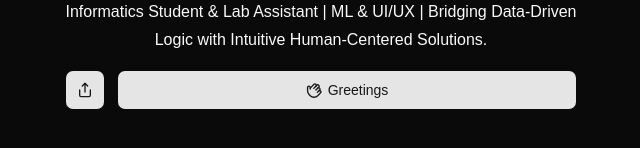
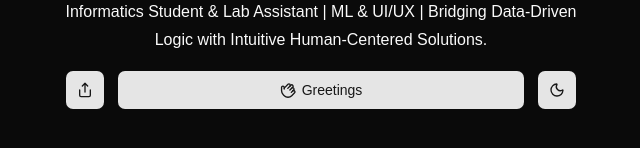
Before and after one commit to frsyrnaa/portfolio, a React (Vite) app: page / in a window 1280 px wide. Shown: the part 230-378 px from the top of the page, without its empty margins (319-959 px from the left). Built offline with nearby package versions, Linux system fonts and the light colour scheme.

Commit message:
feat: added a toggle theme for the theme

```diff
--- a/src/components/page/heading.tsx
+++ b/src/components/page/heading.tsx
@@ -1,6 +1,7 @@
 import pfp from "@/assets/images/pfp.jpeg";
 import { LinkShare } from "../link-share";
 import { ButtonGreeting } from "../button-greeting";
+import { ThemeToggle } from "../theme-toggle";
 
 export function Heading() {
   return (
@@ -38,6 +39,7 @@ export function Heading() {
         <div className="flex-1">
           <ButtonGreeting />
         </div>
+        <ThemeToggle />
       </div>
     </header>
   );
--- a/src/components/theme-provider.tsx
+++ b/src/components/theme-provider.tsx
@@ -1,4 +1,6 @@
-import { createContext, useEffect, useState } from "react";
+"use client";
+
+import * as React from "react";
 
 type Theme = "dark" | "light" | "system";
 
@@ -11,14 +13,17 @@ type ThemeProviderProps = {
 type ThemeProviderState = {
   theme: Theme;
   setTheme: (theme: Theme) => void;
+  toggleTheme: () => void;
 };
 
 const initialState: ThemeProviderState = {
   theme: "system",
   setTheme: () => null,
+  toggleTheme: () => null,
 };
 
-const ThemeProviderContext = createContext<ThemeProviderState>(initialState);
+const ThemeProviderContext =
+  React.createContext<ThemeProviderState>(initialState);
 
 function ThemeProvider({
   children,
@@ -26,18 +31,22 @@ function ThemeProvider({
   storageKey = "vite-ui-theme",
   ...props
 }: ThemeProviderProps) {
-  const [theme, setTheme] = useState<Theme>(
-    () => (localStorage.getItem(storageKey) as Theme) || defaultTheme,
-  );
+  const [theme, setThemeState] = React.useState<Theme>(defaultTheme);
 
-  useEffect(() => {
+  React.useEffect(() => {
+    const stored = localStorage.getItem(storageKey) as Theme | null;
+    if (stored) setThemeState(stored);
+  }, [storageKey]);
+
+  React.useEffect(() => {
     const root = window.document.documentElement;
 
     root.classList.remove("light", "dark");
 
     if (theme === "system") {
-      const systemTheme = window.matchMedia("(prefers-color-scheme: dark)")
-        .matches
+      const systemTheme = window.matchMedia(
+        "(prefers-color-scheme: dark)"
+      ).matches
         ? "dark"
         : "light";
 
@@ -48,19 +57,26 @@ function ThemeProvider({
     root.classList.add(theme);
   }, [theme]);
 
+  const setTheme = (theme: Theme) => {
+    localStorage.setItem(storageKey, theme);
+    setThemeState(theme);
+  };
+
+  const toggleTheme = () => {
+    setTheme(theme === "dark" ? "light" : "dark");
+  };
+
   const value = {
     theme,
-    setTheme: (theme: Theme) => {
-      localStorage.setItem(storageKey, theme);
-      setTheme(theme);
-    },
+    setTheme,
+    toggleTheme,
   };
 
   return (
-    <ThemeProviderContext.Provider {...props} value={value}>
+    <ThemeProviderContext.Provider value={value} {...props}>
       {children}
     </ThemeProviderContext.Provider>
   );
 }
 
-export { ThemeProviderContext, ThemeProvider };
+export { ThemeProvider, ThemeProviderContext };
--- /dev/null
+++ b/src/components/theme-toggle.tsx
@@ -0,0 +1,15 @@
+"use client";
+
+import { Button } from "@/components/ui/button";
+import { useTheme } from "@/hooks/use-theme";
+import { Moon, Sun } from "lucide-react";
+
+export function ThemeToggle() {
+  const { theme, toggleTheme } = useTheme();
+
+  return (
+    <Button size="icon-lg" onClick={toggleTheme}>
+      {theme === "dark" ? <Moon /> : <Sun />}
+    </Button>
+  );
+}
```
